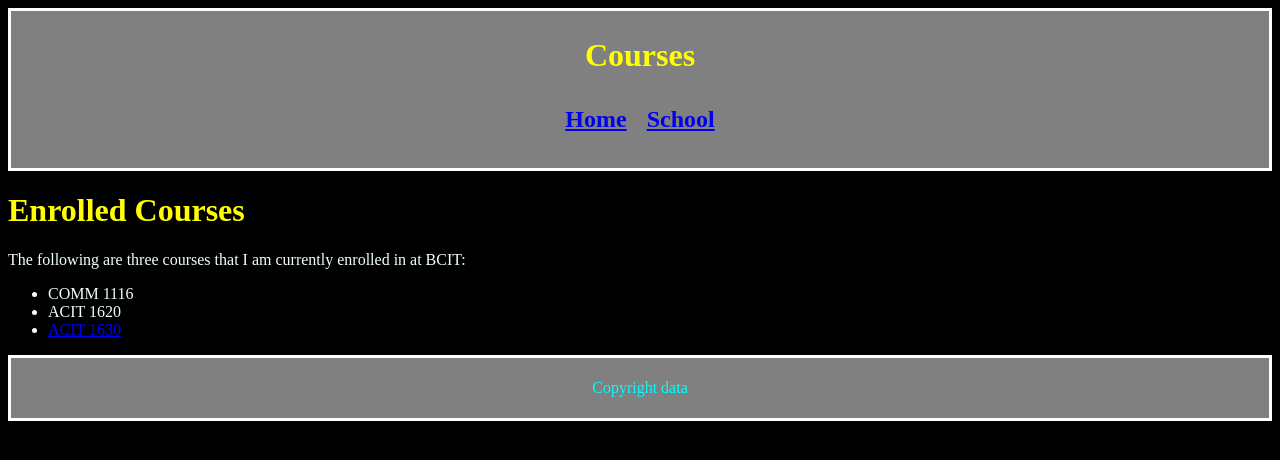
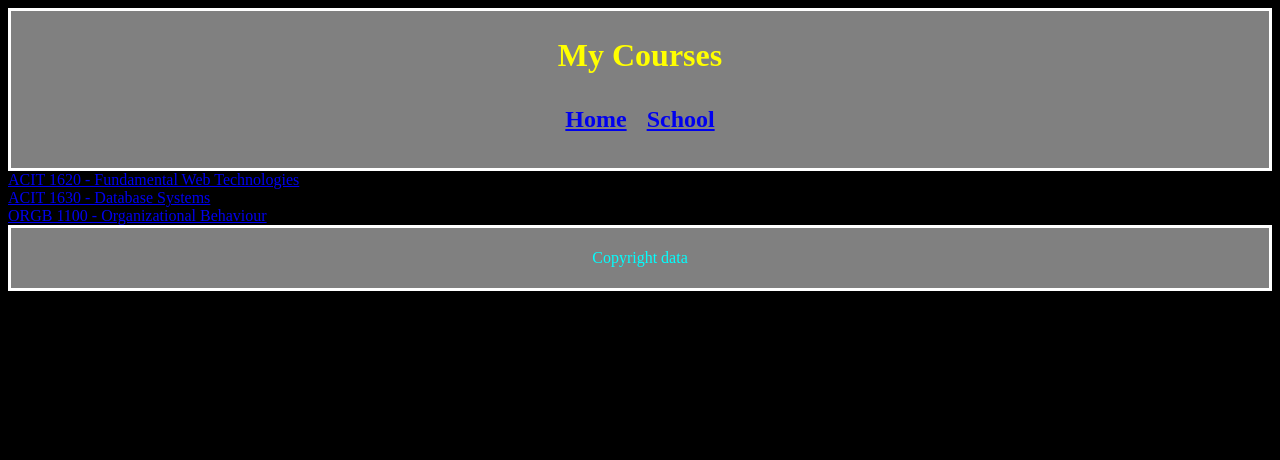
Before and after one commit to IanMacdonald37/Personal-Website-v3, a plain HTML site: page misc/courses.html in a window 1280 px wide. Drawn offline with Linux system fonts and the light colour scheme.

Commit message:
Replaced courses and links

```diff
--- a/misc/courses.html
+++ b/misc/courses.html
@@ -13,31 +13,29 @@
 
 
         <header>
-            <h1>Courses</h1>
+            <h1>My Courses</h1>
             <h2 class="navigation">
-                <div class="navigation-item"> <a href="../index.html">Home</a> </div>
+                <div class="navigation-item"><a href="../index.html">Home</a> </div>
                 <div class="navigation-item"><a href="school.html">School</a> </div>
             </h2>
         </header>
 
+        <div class="course-wall">
+            <div class="course">
+                <a href="https://www.bcit.ca/outlines/20231089205/">ACIT 1620 - Fundamental Web Technologies</a>
+            </div>
+            <div class="course">
+                <a href="https://www.bcit.ca/outlines/20231089206/">ACIT 1630 - Database Systems</a>
+            </div>
+            <div class="course">
+                <a href="https://www.bcit.ca/outlines/20231085995/">ORGB 1100 - Organizational Behaviour</a>
+            </div>
 
-        <h1>Enrolled Courses</h1>
-        <p>
-            The following are three courses that I am currently enrolled in at BCIT:
-            <ul>
-                <li>
-                    COMM 1116
-                </li>
-                <li>
-                    ACIT 1620
-                </li>
-                <li>
-                    <a href="https://www.bcit.ca/outlines/20231089206/">ACIT 1630</a>
-                </li>
-            </ul>
 
-        </p>
-        </heading>
+        </div>
+
+
+
 
 
         <footer>
```
